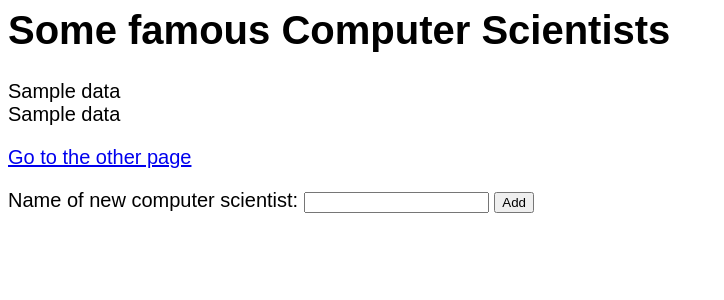
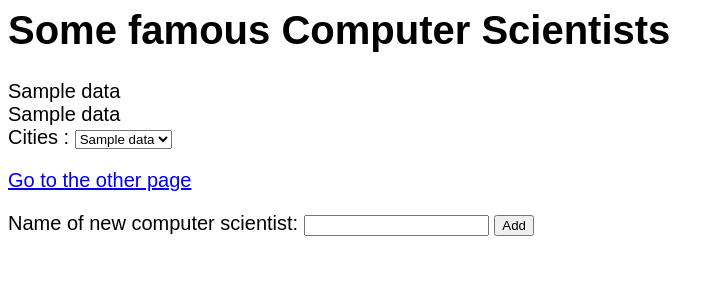
Before and after one commit to llopez500/w4111-proj1, a Flask app: template templates/index.html in a window 1280 px wide. Shown: the top 300 px of the page, without its empty margins (0-724 px from the left). Run offline with Flask 2, Linux system fonts and the light colour scheme; the template is opened without the code that fills it: most values are stand-ins (such as "Sample title", 1, 10 or a date in 2020); parts of the project's set-up code (start-up, migrations or seed data) failed here and were passed over.

Commit message:
html page

```diff
--- a/server.py
+++ b/server.py
@@ -112,6 +112,7 @@ def index():
   cities = []
   for result in cursor:
     cities.append(result['city'])  # can also be accessed using result[0]
+  cities = list(set(cities))
   cursor.close()
 
   #
--- a/templates/index.html
+++ b/templates/index.html
@@ -17,6 +17,13 @@
     {% endfor %}
   </div>
 
+  <label for="cities">Cities : </label>
+    <select name="cities" id="cities" onfocus="this.selectedIndex = -1;">
+        {% for item in data %}
+          <option value="{{ item}}">{{item}}</option>
+        {% endfor %}
+    </select>
+
 <p><a href="another">Go to the other page</a></p>
 
 <form method="POST" action="/add">
```
